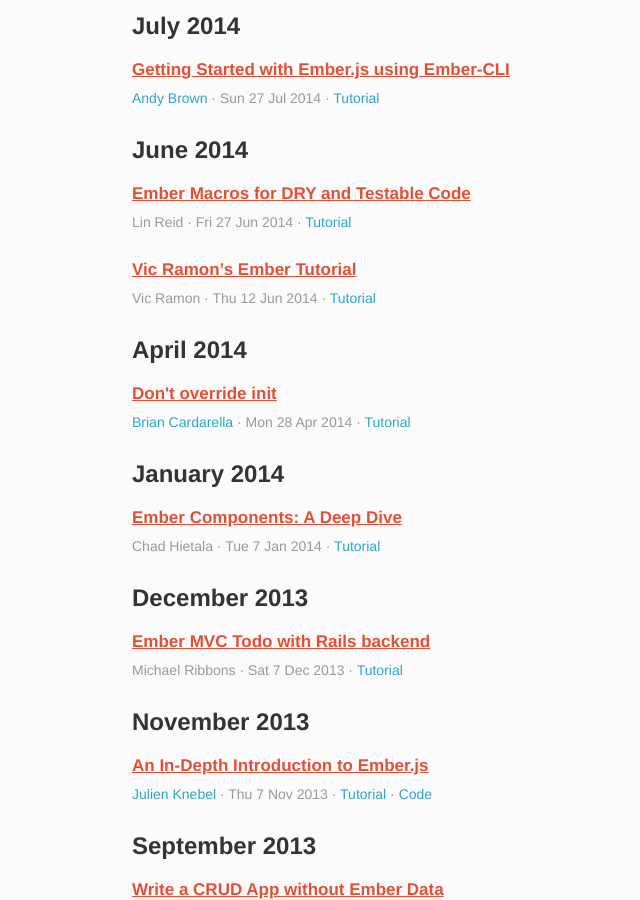
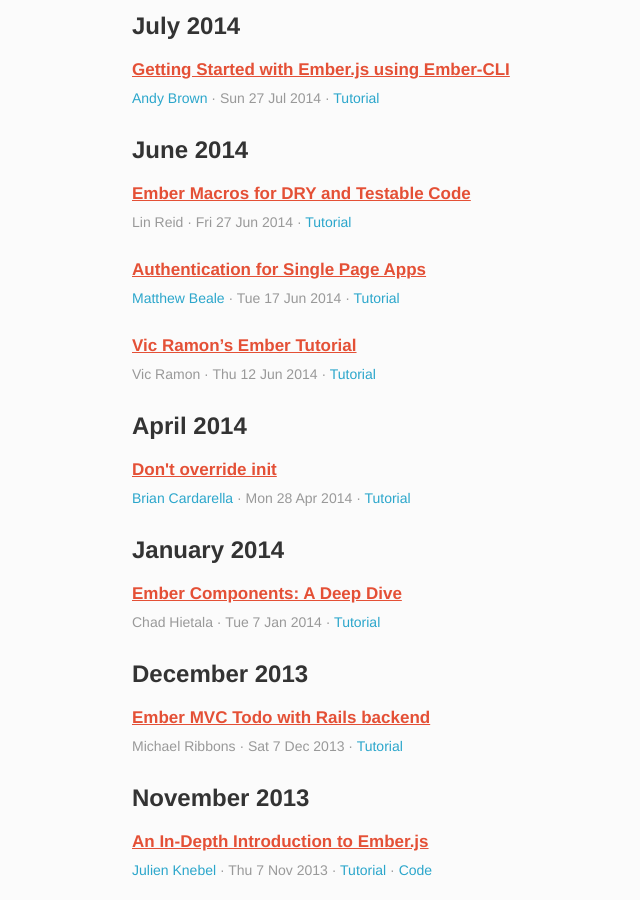
Before and after one commit to emberwatch/emberwatch, a Jekyll site: the page built from tutorials.html, in a window 1280 px wide and 900 px high, scrolled down 5579 px. Shown: the whole window, without its empty margins (48-688 px from the left). Built offline with Jekyll 4.4.1, drawn with Linux system fonts in a browser that asks for light colours; Markdown is read by kramdown in place of the engine named in the settings; comment, search, counter and statistics services are not loaded.

Commit message:
[Add Article] Authentication for SPA

```diff
--- a/_data/tutorials.yml
+++ b/_data/tutorials.yml
@@ -544,6 +544,12 @@
   date: '2014-06-27'
   urls:
   - https://dockyard.com/blog/2014/06/27/ember-macros-for-DRY-and-testable-code
+- title: Authentication for Single Page Apps
+  author_ids:
+  - 57
+  date: '2014-06-17'
+  urls:
+  - http://madhatted.com/2014/6/17/authentication-for-single-page-apps
 - title: 'Vic Ramon’s Ember Tutorial'
   author_ids:
   - 112
```
